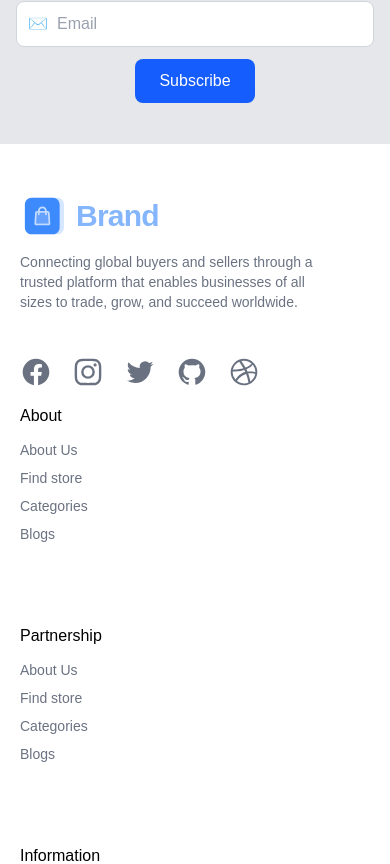
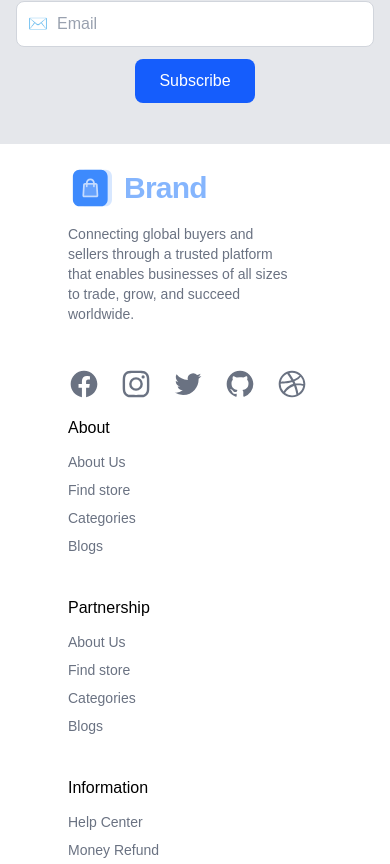
Before and after one commit to m-zeeshan-saeed/ecommerce-full-stack-webapp, a Next.js app: page / in a window 390 px wide. Shown: the part 7380-8244 px from the top of the page. Built offline with nearby package versions, Linux system fonts and the light colour scheme.

Commit message:
responsive error solve from footer

```diff
--- a/components/Footer.tsx
+++ b/components/Footer.tsx
@@ -3,9 +3,9 @@ import Image from "next/image";
 
 export default function Footer() {
     return (
-        <div className="bg-white border-t border-gray-200 px-5">
+        <div className="bg-white border-t border-gray-200 px-5 w-full mx-auto space-y-12">
 
-            <div className="w-full mx-auto py-12  justify-around flex flex-col md:flex-row md:flex-wrap gap-4">
+            <div className="w-full mx-auto px-12 md:px-6 py-5 flex  justify-between flex-col gap-y-4 md:flex-row md:items-center md:gap-x-6">
 
 
                 <div className="flex-1 min-w-[220px] md:max-w-[320px] mr-10">
@@ -80,7 +80,7 @@ export default function Footer() {
                 </div>
 
 
-                <div className="flex  flex-wrap gap-20 text-black">
+                <div className="flex  flex-wrap gap-10 text-black">
                     <FooterColumn
                         title="About"
                         links={["About Us", "Find store", "Categories", "Blogs"]}
```
